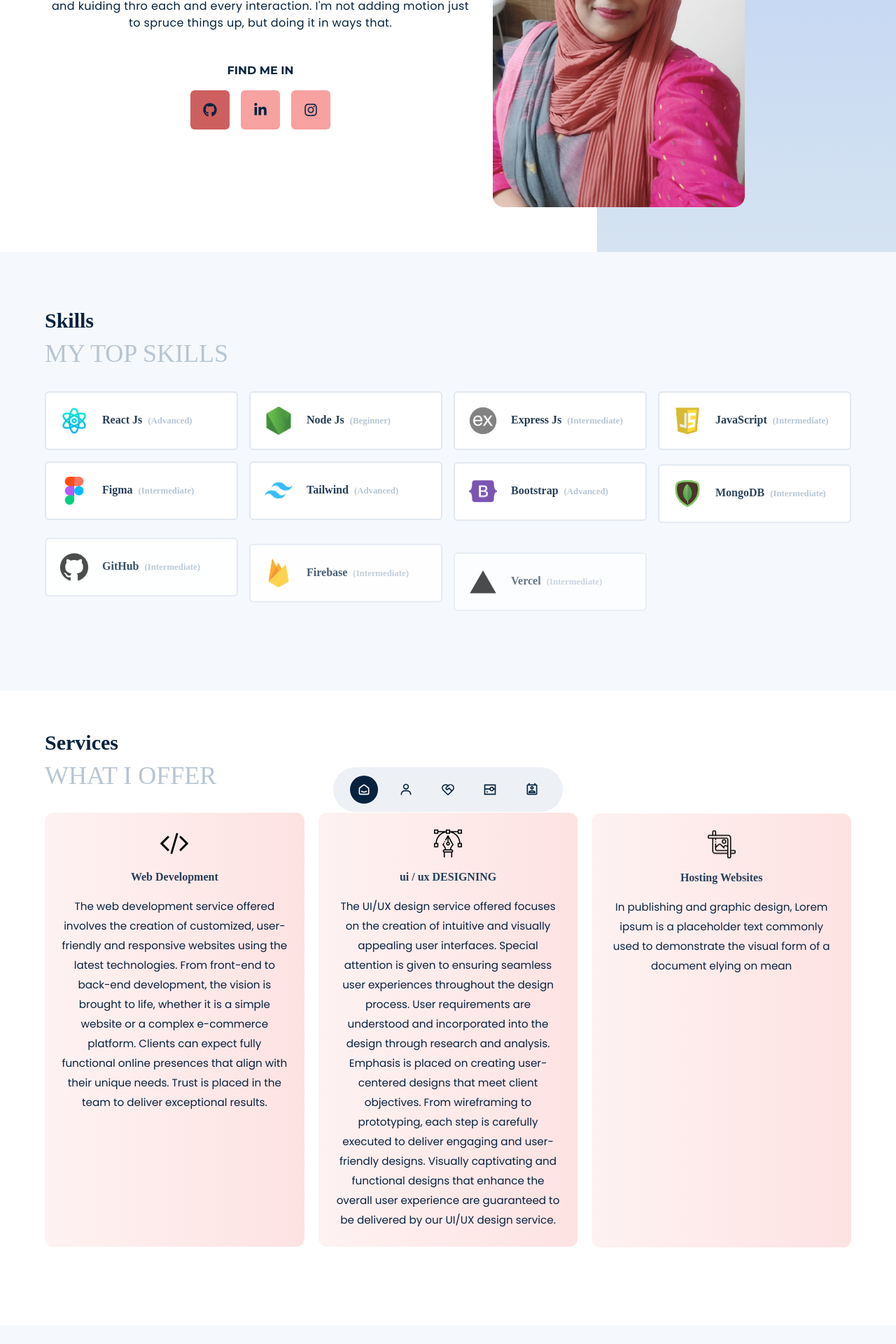
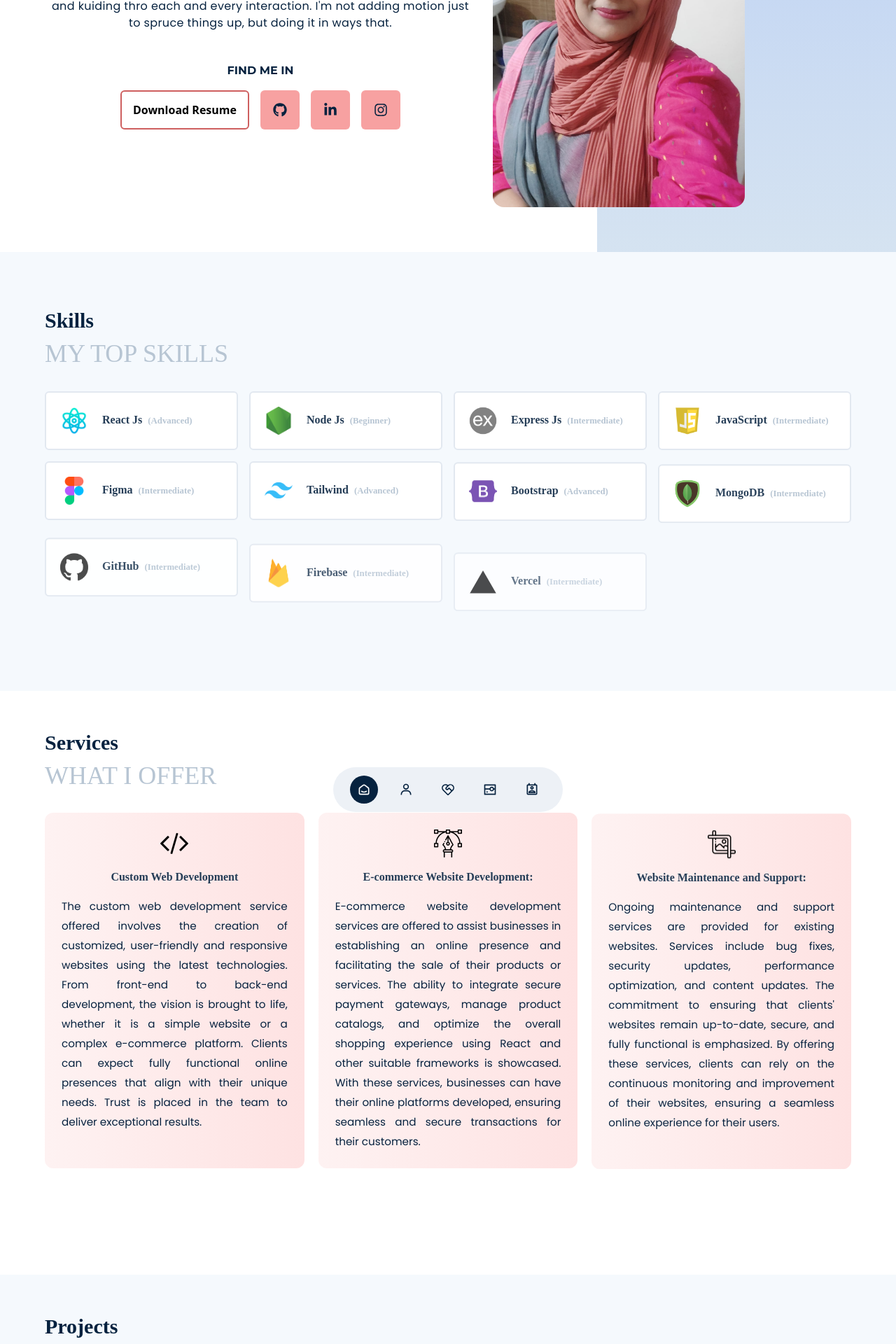
Before and after one commit to lizaafrin/portfolio-liza, a React (Vite) app: page / in a window 1280 px wide. Shown: the part 440-2360 px from the top of the page at 70% size. Built offline with nearby package versions, Linux system fonts and the light colour scheme; a web font is replaced by a local one.

Commit message:
added download resume button

```diff
--- a/src/Content.js
+++ b/src/Content.js
@@ -33,7 +33,7 @@ import { BiUser } from "react-icons/bi";
 import { RiServiceLine, RiProjectorLine } from "react-icons/ri";
 import { MdOutlinePermContactCalendar } from "react-icons/md";
 import { SiTailwindcss } from "react-icons/si";
-import { FaLinkedin } from "react-icons/fa";
+import { FaLinkedin, FaShoppingCart } from "react-icons/fa";
 
 export const content = {
   nav: [
@@ -144,18 +144,18 @@ export const content = {
     subtitle: "WHAT I OFFER",
     service_content: [
       {
-        title: "Web Development",
-        para: "The web development service offered involves the creation of customized, user-friendly and responsive websites using the latest technologies. From front-end to back-end development, the vision is brought to life, whether it is a simple website or a complex e-commerce platform. Clients can expect fully functional online presences that align with their unique needs. Trust is placed in the team to deliver exceptional results.",
+        title: " Custom Web Development",
+        para: "The custom web development service offered involves the creation of customized, user-friendly and responsive websites using the latest technologies. From front-end to back-end development, the vision is brought to life, whether it is a simple website or a complex e-commerce platform. Clients can expect fully functional online presences that align with their unique needs. Trust is placed in the team to deliver exceptional results.",
         logo: services_logo1,
       },
       {
-        title: "ui / ux DESIGNING",
-        para: "The UI/UX design service offered focuses on the creation of intuitive and visually appealing user interfaces. Special attention is given to ensuring seamless user experiences throughout the design process. User requirements are understood and incorporated into the design through research and analysis. Emphasis is placed on creating user-centered designs that meet client objectives. From wireframing to prototyping, each step is carefully executed to deliver engaging and user-friendly designs. Visually captivating and functional designs that enhance the overall user experience are guaranteed to be delivered by our UI/UX design service.",
+        title: "E-commerce Website Development:",
+        para: "E-commerce website development services are offered to assist businesses in establishing an online presence and facilitating the sale of their products or services. The ability to integrate secure payment gateways, manage product catalogs, and optimize the overall shopping experience using React and other suitable frameworks is showcased. With these services, businesses can have their online platforms developed, ensuring seamless and secure transactions for their customers.",
         logo: services_logo2,
       },
       {
-        title: "Hosting Websites",
-        para: "In publishing and graphic design, Lorem ipsum is a placeholder text commonly used to demonstrate the visual form of a document elying on mean",
+        title: "Website Maintenance and Support:",
+        para: "Ongoing maintenance and support services are provided for existing websites. Services include bug fixes, security updates, performance optimization, and content updates. The commitment to ensuring that clients' websites remain up-to-date, secure, and fully functional is emphasized. By offering these services, clients can rely on the continuous monitoring and improvement of their websites, ensuring a seamless online experience for their users.",
         logo: services_logo3,
       },
     ],
@@ -187,7 +187,7 @@ export const content = {
         title: "EduJoyToy",
         image: project3,
         description:
-          "This is an e-commerce website for an educational/scientific kits. Users can easily find desired products by category and also utilize the search system to find specific items. The 'Add a Toy' private route allows users to contribute new products to the database, while the 'My Toys' page enables them to view and delete their own listings.",
+          "This is an e-commerce website for an educational / scientific kits. Users can easily find desired products by category and also utilize the search system to find specific items. The 'Add a Toy' private route allows users to contribute new products to the database, while the 'My Toys' page enables them to view and delete their own listings.",
         technologies: ["react router", "tailwind", "vercel", "express.js"],
         livesite: "https://edujoytoy.web.app",
         githubLink: "https://github.com/lizaafrin/edujoy-toy-client",
--- a/src/components/Banner/Media.jsx
+++ b/src/components/Banner/Media.jsx
@@ -17,10 +17,19 @@ const Media = () => {
         </h2>
         <div className="flex gap-4 justify-center">
           <a
+            download="Lizaafrin.pdf"
+            href="/public/Lizaafrin.pdf"
+            target="_blank"
+            rel="noreferrer"
+            className="border-2 font-semibold border-red-700/70 hover:bg-red-700/70 hover:text-white duration-500 cursor-pointer rounded-md flex items-center justify-center px-4"
+          >
+            Download Resume
+          </a>
+          <a
             target="_blank"
             rel="noreferrer"
             href="https://github.com/lizaafrin"
-            className="w-14 h-14 bg-red-700 bg-opacity-70 text-gray-200 text-xl inline-flex items-center justify-center rounded-md hover:bg-opacity-40 hover:-translate-y-1 transition-all hover:text-designColor cursor-pointer duration-300"
+            className="w-14 h-14 bg-red-500 bg-opacity-50 text-gray-200 text-xl inline-flex items-center justify-center rounded-md hover:bg-opacity-40 hover:-translate-y-1 transition-all hover:text-designColor cursor-pointer duration-300"
           >
             <span>
               <FaGithub />
--- a/src/components/Contact.jsx
+++ b/src/components/Contact.jsx
@@ -78,7 +78,7 @@ const Contact = () => {
               className="btn self-start
             bg-white text-dark_primary"
             >
-              Submit
+              Send Message
             </button>
           </form>
           <div className="flex-1 flex flex-col gap-5">
--- a/src/components/Projects.jsx
+++ b/src/components/Projects.jsx
@@ -13,7 +13,7 @@ import { FaGlobe } from "react-icons/fa";
 const Projects = () => {
   const { Projects } = content;
   return (
-    <section className="bg-bg_light_primary" id="projects">
+    <section className="bg-bg_light_primary my-24" id="projects">
       <div className="md:container px-5 pt-14 min-h-screen flex flex-col justify-between">
         <div>
           <h2 className="title" data-aos="fade-down">
@@ -25,7 +25,7 @@ const Projects = () => {
           <br />
           <div className="flex flex-col gap-10">
             {Projects.project_content.map((content, i) => (
-              <div className="group flex gap-10 mb-10">
+              <div className="group flex gap-10 mb-10 bg-white p-8 rounded-xl">
                 <div className="w-1/2 h-96 overflow-hidden cursor-pointer">
                   <img
                     src={content.image}
@@ -37,7 +37,7 @@ const Projects = () => {
                   <h5 className="font-bold font-Poppins text-4xl">
                     {content.title}
                   </h5>
-                  <p className="text-xl my-4 text-justify">
+                  <p className="text-lg my-4 text-justify">
                     {content.description}
                   </p>
                   <div className="flex gap-4 mb-8 mt-2">
@@ -48,28 +48,28 @@ const Projects = () => {
                     ))}
                   </div>
                   <div className="flex gap-4 items-center">
-                    <div className="flex items-center gap-2">
                     <a
                       href={content.githubLink}
                       target="_blank"
                       rel="noreferrer"
-                        className="text-lg w-10 h-10 rounded-full bg-red-200 inline-flex justify-center items-center text-gray-400 hover:text-designColor duration-300 cursor-pointer"
+                      className="flex items-center justify-center gap-2"
                     >
+                      <span className="text-lg w-10 h-10 rounded-full bg-red-200 inline-flex justify-center items-center text-gray-400 hover:text-designColor duration-300 cursor-pointer">
                         <BsGithub />
+                      </span>
+                      <p>Github</p>
                     </a>
-                      <p>Github</p>
-                    </div>
-                    <div className="flex items-center gap-2">
                     <a
                       href={content.livesite}
                       target="_blank"
                       rel="noreferrer"
-                        className="text-lg w-10 h-10 rounded-full bg-red-200 inline-flex justify-center items-center text-gray-400 hover:text-designColor duration-300 cursor-pointer"
+                      className="flex items-center justify-center gap-2"
                     >
+                      <span className="text-lg w-10 h-10 rounded-full bg-red-200 inline-flex justify-center items-center text-gray-400 hover:text-designColor duration-300 cursor-pointer">
                         <FaGlobe />
+                      </span>
+                      <p>Live Site</p>
                     </a>
-                      <p>LiveSite</p>
-                    </div>
                   </div>
                 </div>
               </div>
--- a/src/components/Services.jsx
+++ b/src/components/Services.jsx
@@ -22,7 +22,7 @@ const Services = () => {
             >
               <img src={content.logo} alt="..." className="mx-auto" />
               <h6 className="my-3">{content.title}</h6>
-              <p className="leading-7">{content.para}</p>
+              <p className="leading-7 text-justify">{content.para}</p>
             </div>
           ))}
         </div>
```
Also changed, not shown: 1 other file (tests, documents, lock files or other folders). Lines whose indentation alone changed are shown as unchanged.
